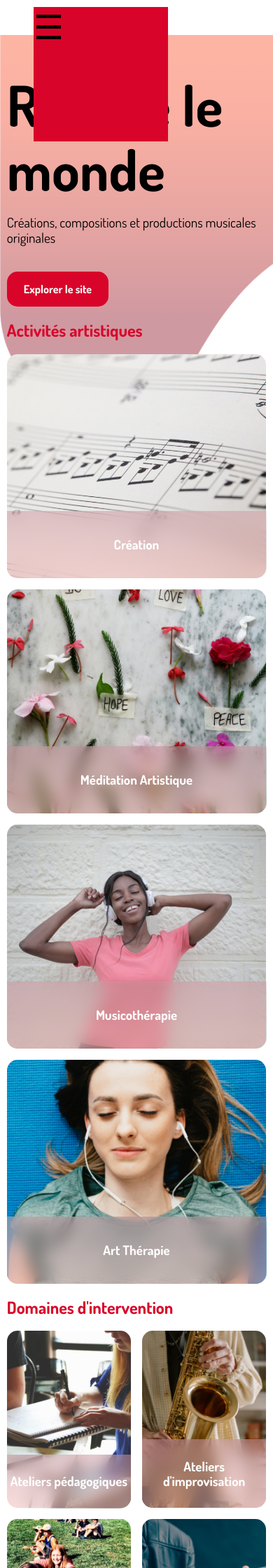
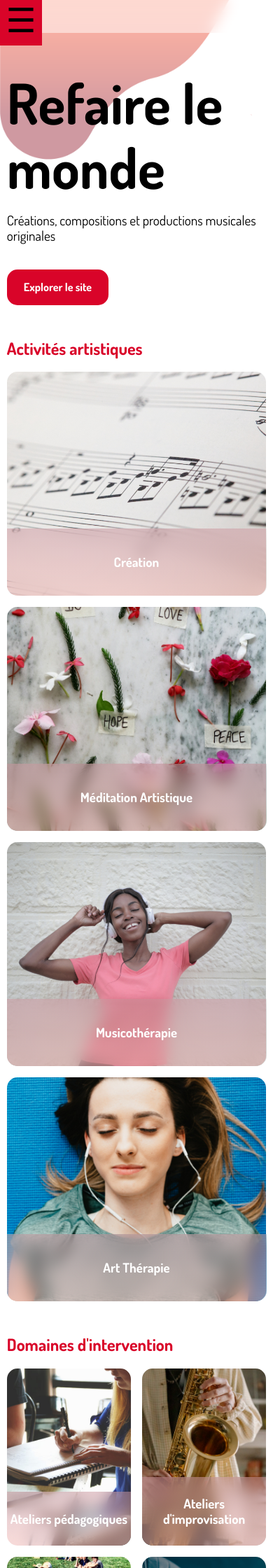
Before and after one commit to trmouv/refaire_le_monde.io, a PHP site: page / in a window 390 px wide; the page is wider, and only the part inside the window is pictured. Shown: the top 2240 px of that part at 70% size. Run offline with PHP 8.4, Linux system fonts and the light colour scheme.

Commit message:
modifs menu, pied de page

```diff
--- a/index.html
+++ b/index.html
@@ -14,10 +14,13 @@
         <section class="menu_mobile">
         <div id="mySidenav" class="sidenav">
             <a href="javascript:void(0)" class="closebtn" onclick="closeNav()">&times;</a>
-            <a href="#">About</a>
-            <a href="#">Services</a>
-            <a href="#">Clients</a>
-            <a href="#">Contact</a>
+            <a href="#">Accueil</a>
+            <a href="#">Création</a>
+            <a href="#">Méditation artistique</a>
+            <a href="#">Art-thérapie</a>
+            <a href="#">Musicothérapie</a>
+            <a href="#">spectacles</a>
+            <a href="#">Actualités</a>
           </div>
         <span class="burger_btn" onclick="openNav()">&#9776;</span>
         </section>
@@ -156,13 +159,13 @@
             <div class="footer_bottom">
                 <div>&#xA9; 2020 Refaire le monde - Tous droits réservés</div>
                 <div>Politique de confidentialité &#xB7; Mentions légales &#xB7; Plan du site</div>
-                <div>Une conception originale by TR Mouv</div>
+                <div>Une conception originale by <a href="https://trmouv.fr" alt="Création de site web TR Mouv">TR Mouv</a></div>
             </div>
         </footer>
         <div class="fond_bottom"></div>
         <script>
             function openNav() {
-              document.getElementById("mySidenav").style.width = "50vh";
+              document.getElementById("mySidenav").style.width = "40vh";
             }
 
             function closeNav() {
--- a/style.css
+++ b/style.css
@@ -351,16 +351,18 @@
 /* Fin normalize CSS */
 
 /* Media Queries */
+/* Pour les écrans jusqu'à 1150px de largeur */
 @media all and (max-width: 1150px){
 
   header.menu_desktop{
     display: none;
   }
 
-  /* menu mobile*/
+  /* DEBUT menu mobile*/
   section.menu_mobile{
-    height: 50px;
-    background-color: #fff;
+    height: 5.6vh;
+    background:rgba(255, 255, 255, 0.5);
+    backdrop-filter: blur(10px);
     width: 100%;
   }
   .sidenav {
@@ -399,28 +401,53 @@
   }
 
   span.burger_btn{
-    position: absolute;
-    top: 10px;
-    left: 1em;
     font-size: 3em;
     cursor: pointer;
     background-color: #D90429;
-    height: 4em;
-    width: 4em;
+    padding: 1vh 1vh 1vh 1vh;
   }
-  /* menu mobile*/
+  /* FIN menu mobile*/
+
+  .footer_bottom{
+    font-family: 'Dosis', sans-serif ;
+    margin-left: auto;
+    margin-right: auto;
+    width: 80%;
+    display: flex;
+    flex-direction: column;
+    align-items: center;
+  }
+
+  .footer_bottom div{
+    margin-bottom: 1em;
+  }
 
 }
+
+/* Pour les MOBILES jusqu'à 759px de largeur */
 @media all and (max-width: 759px){
 
   section{
     width: 95%;
+    margin-bottom: 3rem;
     margin-left: auto;
     margin-right: auto;
   }
 
   header.menu_desktop{
     display: none;
+  }
+
+  .fond_bottom{
+    background-image: url("images/fond_bottom.png");
+    background-repeat: no-repeat;
+    background-size: cover;
+    position: absolute;
+    transform: scaleX(-1);
+    width: 100%;
+    height: 150vh;
+    bottom: 0px;
+    z-index: -1;
   }
 
   article.activites{
@@ -541,21 +640,9 @@ body{
   background-repeat: no-repeat;
   background-size: contain;
   position: absolute;
-    width: 100vh;
+  width: 100%;
   height: 100vh;
   top: -10vh;
-    z-index: -1;
-}
-
-.fond_bottom{
-    background-image: url("images/fond_bottom.png");
-    background-repeat: no-repeat;
-    background-size: cover;
-    position: absolute;
-    transform: scaleX(-1);
-    width: 100%;
-    height: 80vh;
-    bottom: 0px;
   z-index: -1;
 }
 
@@ -566,6 +653,12 @@ p{
 h1, h2, h3 {
     font-family: 'Dosis', sans-serif;
     font-weight: 700;
+}
+
+a{
+  color: #D90429;
+  text-decoration: none;
+  font-weight: 500;
 }
 
 button{
```
Also changed, not shown: other parts of style.css (+73 -19 lines). Lines whose indentation alone changed are shown as unchanged.
